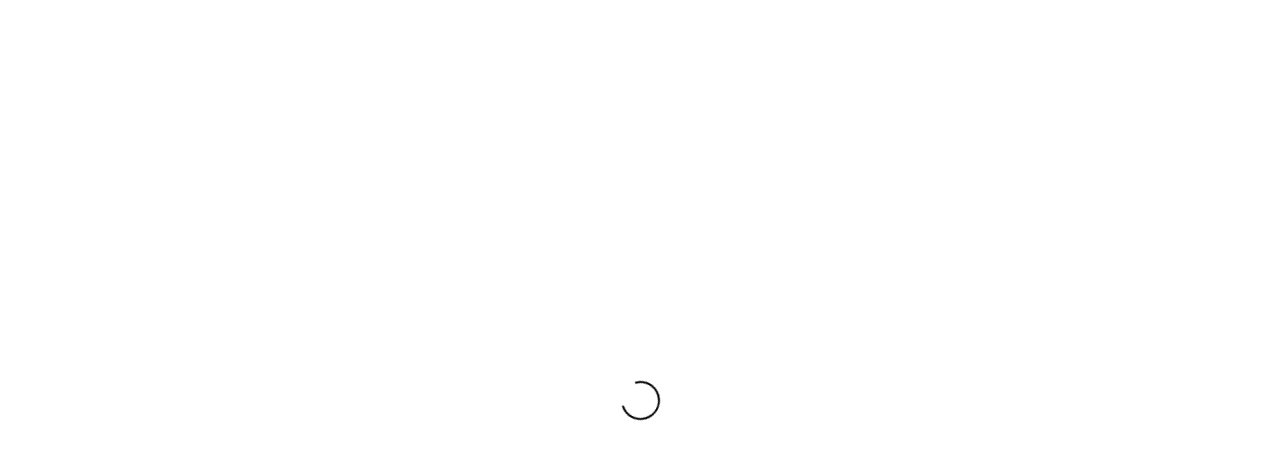
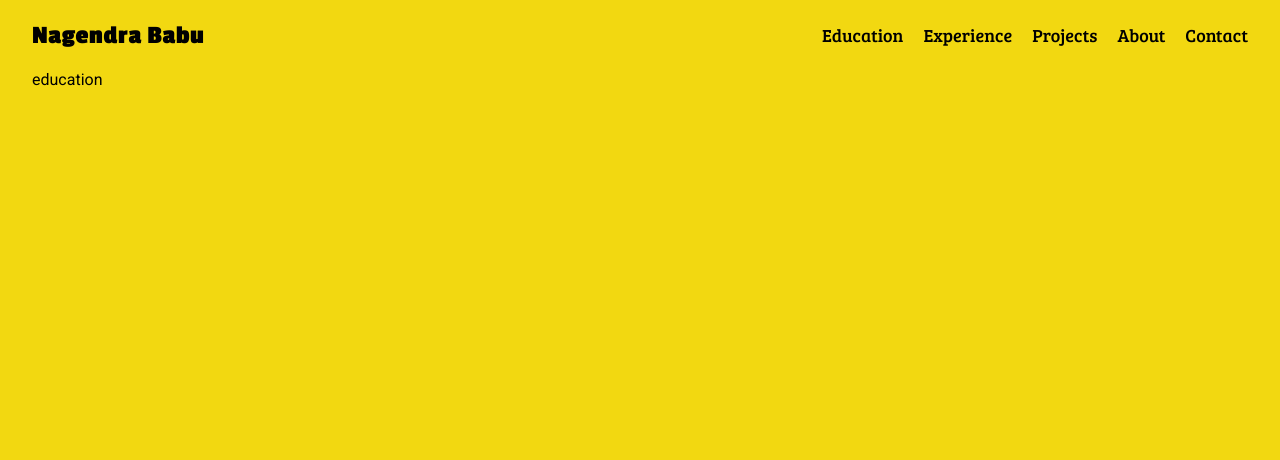
Before and after one commit to nagendra7416/Portfolio, a React (Create React App) app: page /education in a window 1280 px wide. Shown: the top 460 px of the page. Built offline with nearby package versions, Linux system fonts and the light colour scheme.

Commit message:
Update Loader.js

```diff
--- a/src/components/Loader.js
+++ b/src/components/Loader.js
@@ -1,9 +1,9 @@
 export default function Loader(){
     return (
         <>
-            <div class="loader">
+            {/* <div class="loader">
                 <span></span>
-            </div>
+            </div> */}
         </>
     )
 }
```
